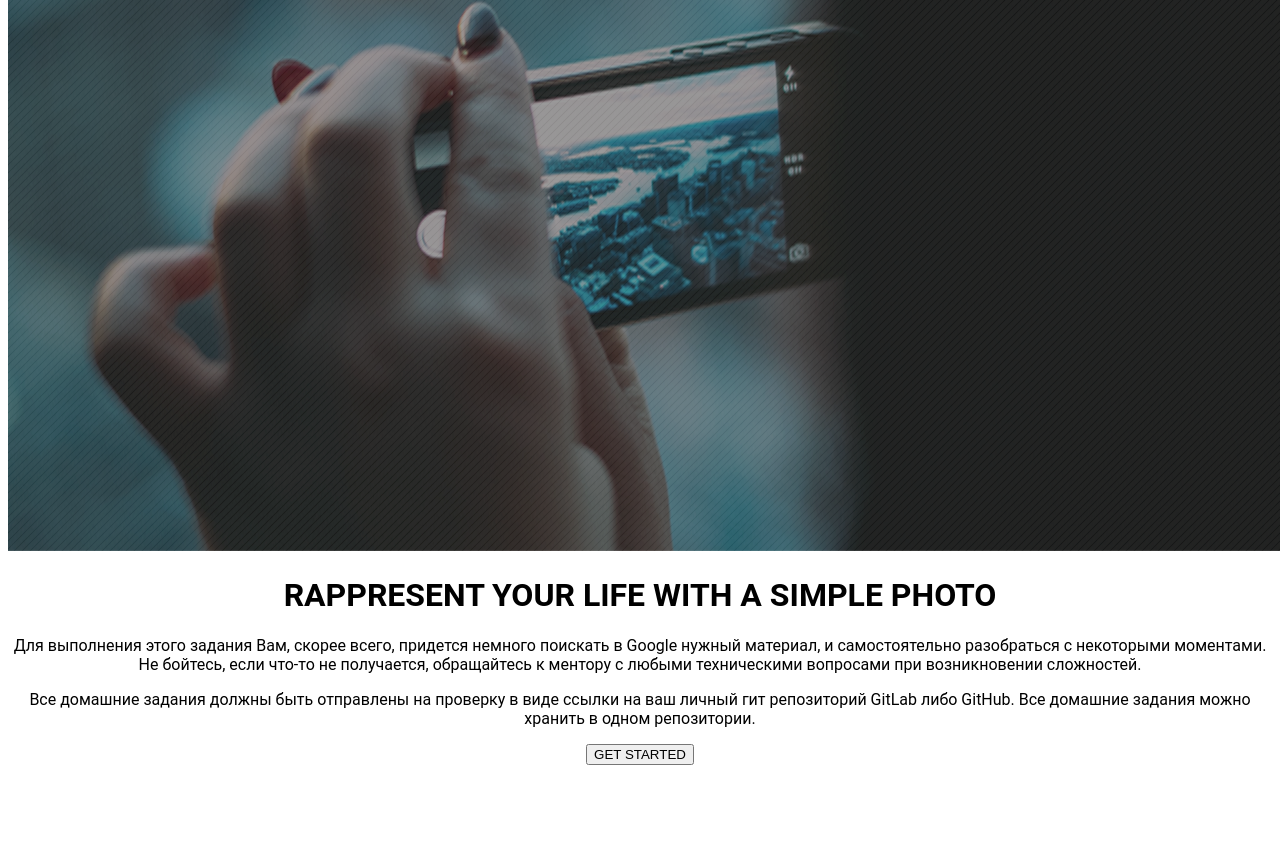
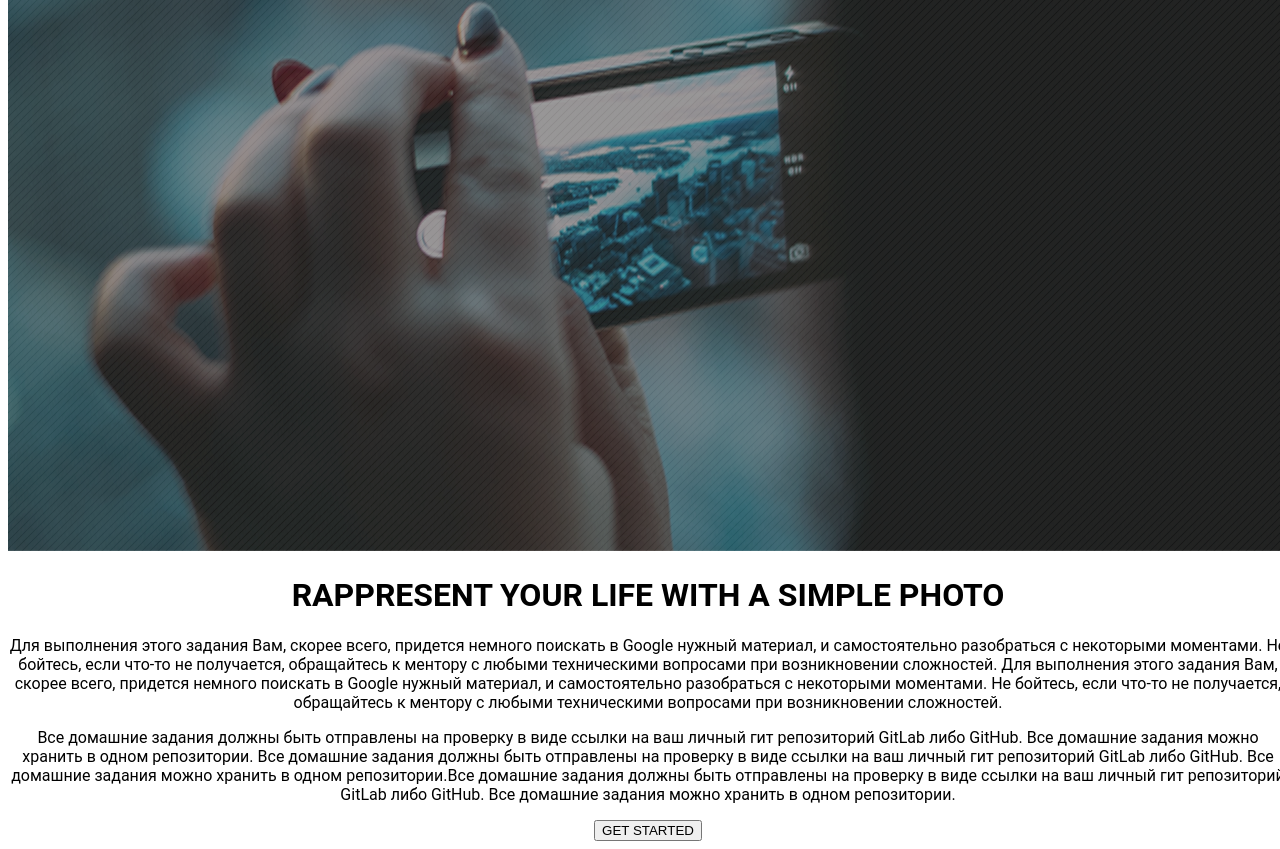
Before and after one commit to alex5272372/MyProject, a plain HTML site: page homework1.html in a window 1280 px wide. Shown: the part 307-1156 px from the top of the page. Before the commit the page ends 1080 px from the top, so only its background shows below. Drawn offline with Linux system fonts and the light colour scheme.

Commit message:
Align center

```diff
--- a/homework1.html
+++ b/homework1.html
@@ -11,12 +11,19 @@
         <a style="margin-right: 65px" href="">HOME</a><a style="margin-right: 70px" href="">PHOTOAPP</a><a
             style="margin-right: 78px" href="">DESIGN</a><a href="">DOWNLOAD</a>
     </div>
-    <img src="img/top-img.png" height="790" width="1280"/>
+    <img src="img/top-img.png" height="790" width="1280" alt="top-img"/>
     <h1>RAPPRESENT YOUR LIFE WITH A SIMPLE PHOTO</h1>
     <p>Для выполнения этого задания Вам, скорее всего, придется немного поискать в Google нужный материал, и
         самостоятельно разобраться с некоторыми моментами. Не бойтесь, если что-то не получается, обращайтесь к ментору
+        с любыми техническими вопросами при возникновении сложностей. Для выполнения этого задания Вам, скорее всего,
+        придется немного поискать в Google нужный материал, и
+        самостоятельно разобраться с некоторыми моментами. Не бойтесь, если что-то не получается, обращайтесь к ментору
         с любыми техническими вопросами при возникновении сложностей.</p>
     <p>Все домашние задания должны быть отправлены на проверку в виде ссылки на ваш личный гит репозиторий GitLab либо
+        GitHub. Все домашние задания можно хранить в одном репозитории. Все домашние задания должны быть отправлены на
+        проверку в виде ссылки на ваш личный гит репозиторий GitLab либо
+        GitHub. Все домашние задания можно хранить в одном репозитории.Все домашние задания должны быть отправлены на
+        проверку в виде ссылки на ваш личный гит репозиторий GitLab либо
         GitHub. Все домашние задания можно хранить в одном репозитории.</p>
     <button>GET STARTED</button>
 </div>
--- a/style.css
+++ b/style.css
@@ -1,10 +1,15 @@
+body {
+    text-align: center;
+}
 a {
     color: #16a085;
     text-decoration: none;
 }
 .wrap {
-    font-family: Roboto, Arial;
-    text-align: center;
+    width: 1280px;
+    font-family: Roboto, Arial, serif;
+    margin-left: auto;
+    margin-right: auto;
 }
 .menu {
     font-size: 18px;/* Приближение из-за подстановки шрифтов */
```
